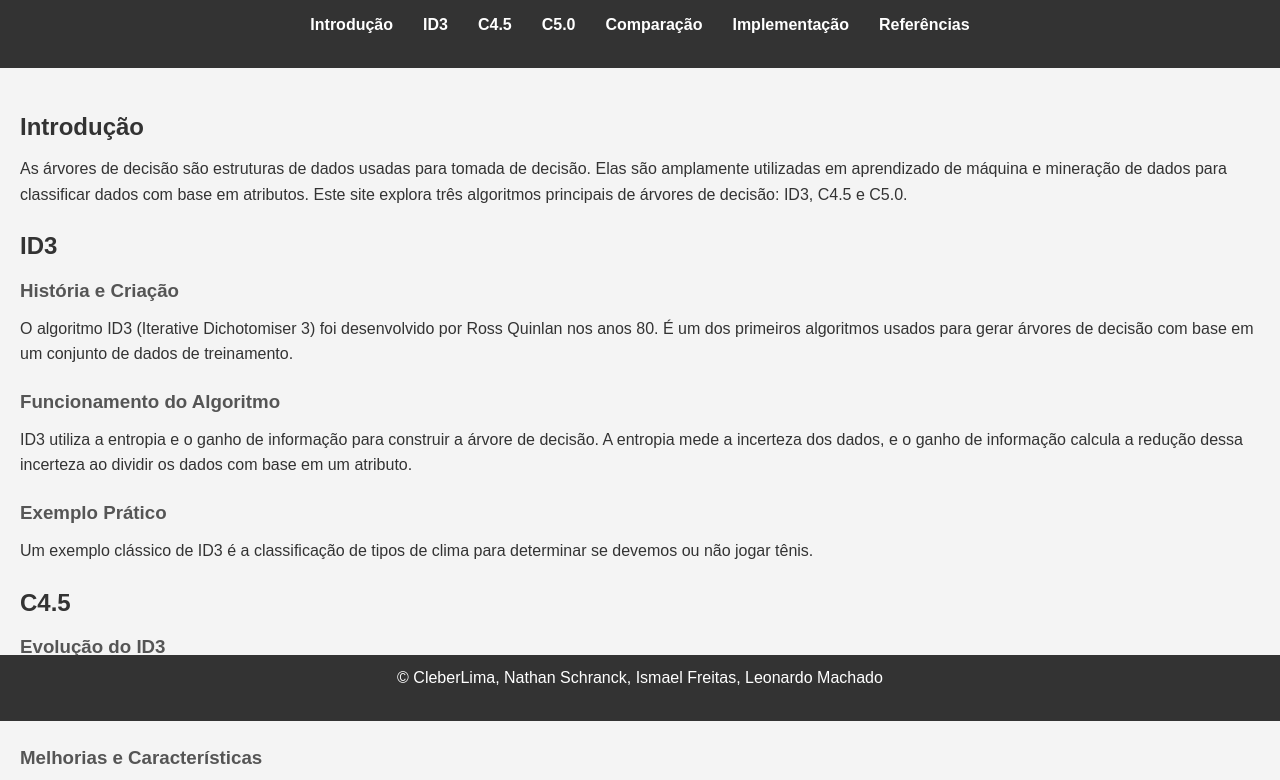
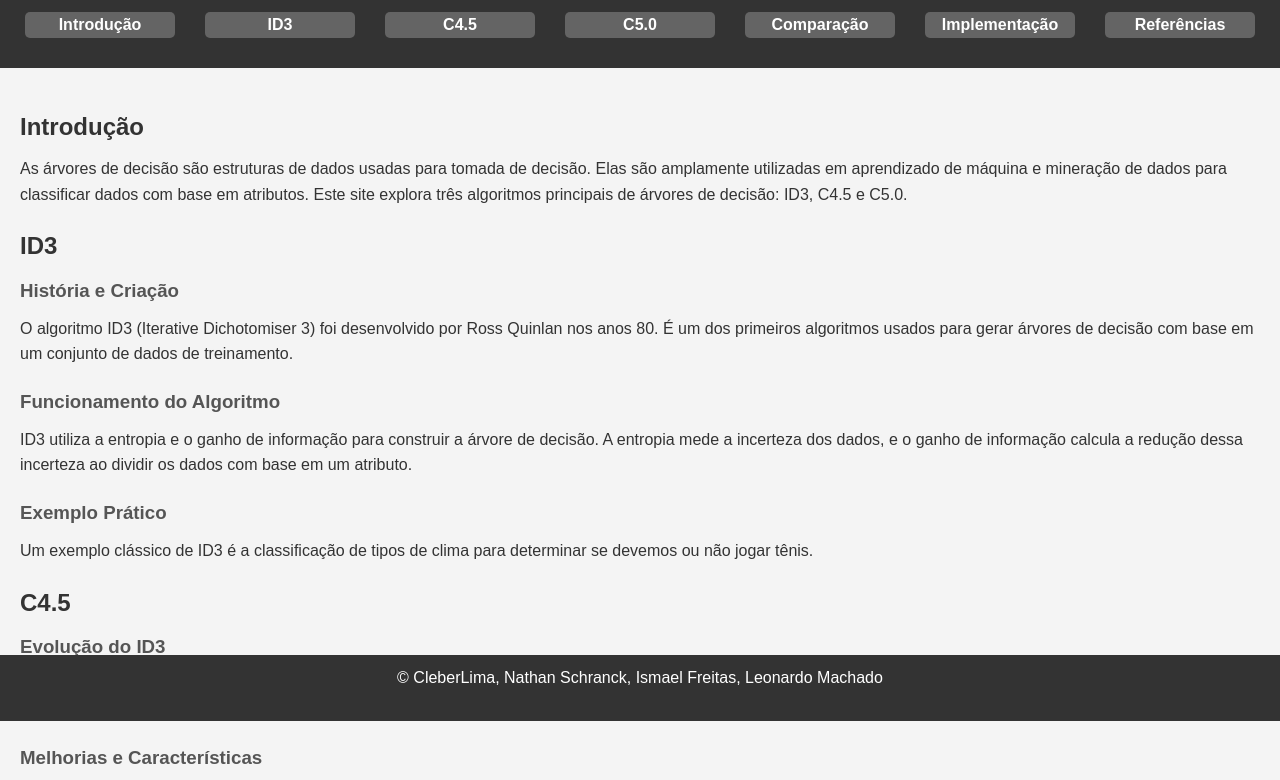
Before and after one commit to cleberlima10/cleberlima10.github.io, a plain HTML site: page index.html in a window 1280 px wide. Shown: the part 79-859 px from the top of the page. Drawn offline with Linux system fonts and the light colour scheme.

Commit message:
Update style.css
Algumas estilizações.

```diff
--- a/Css/style.css
+++ b/Css/style.css
@@ -31,6 +31,9 @@ nav ul {
 
 nav ul li {
     margin: 0 15px;
+    background-color: rgba(128, 128, 128, 0.642);
+    width: 200px;
+    border-radius: 5px;
 }
 
 nav ul li a {
```
